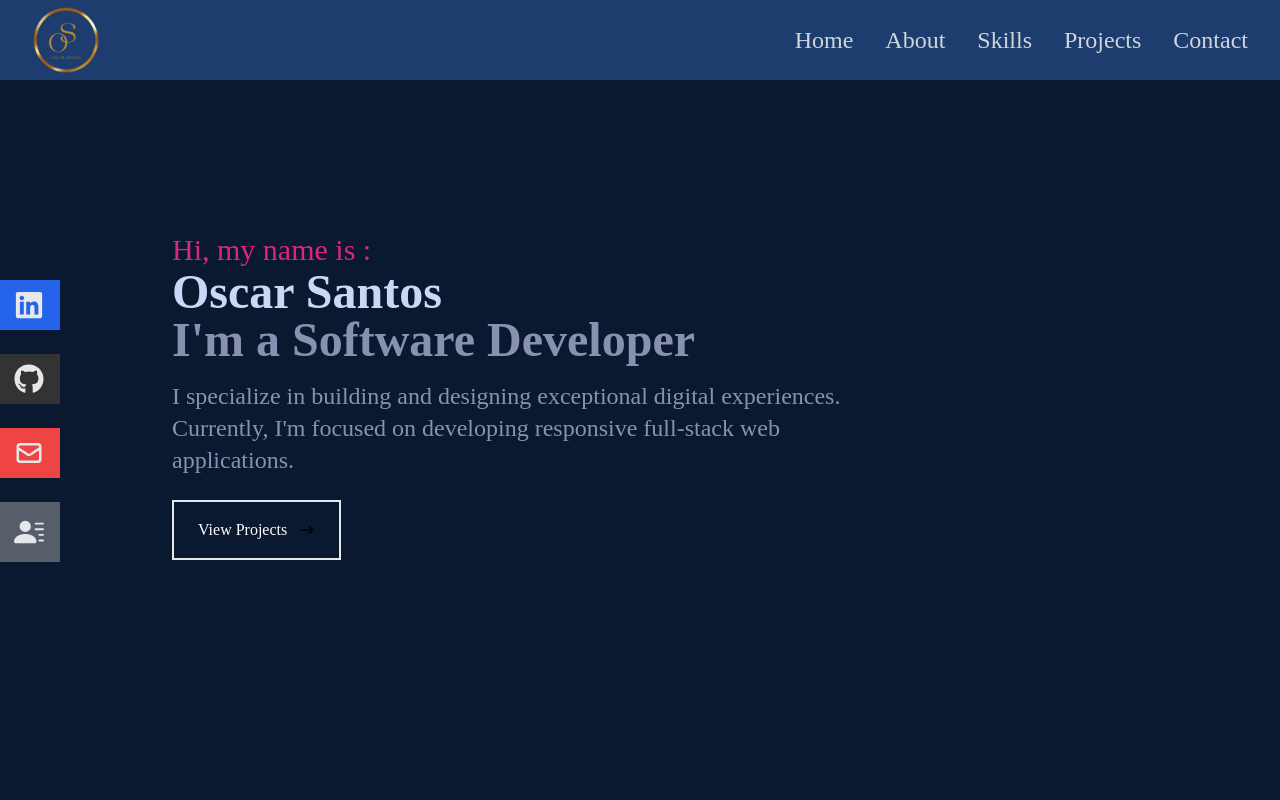
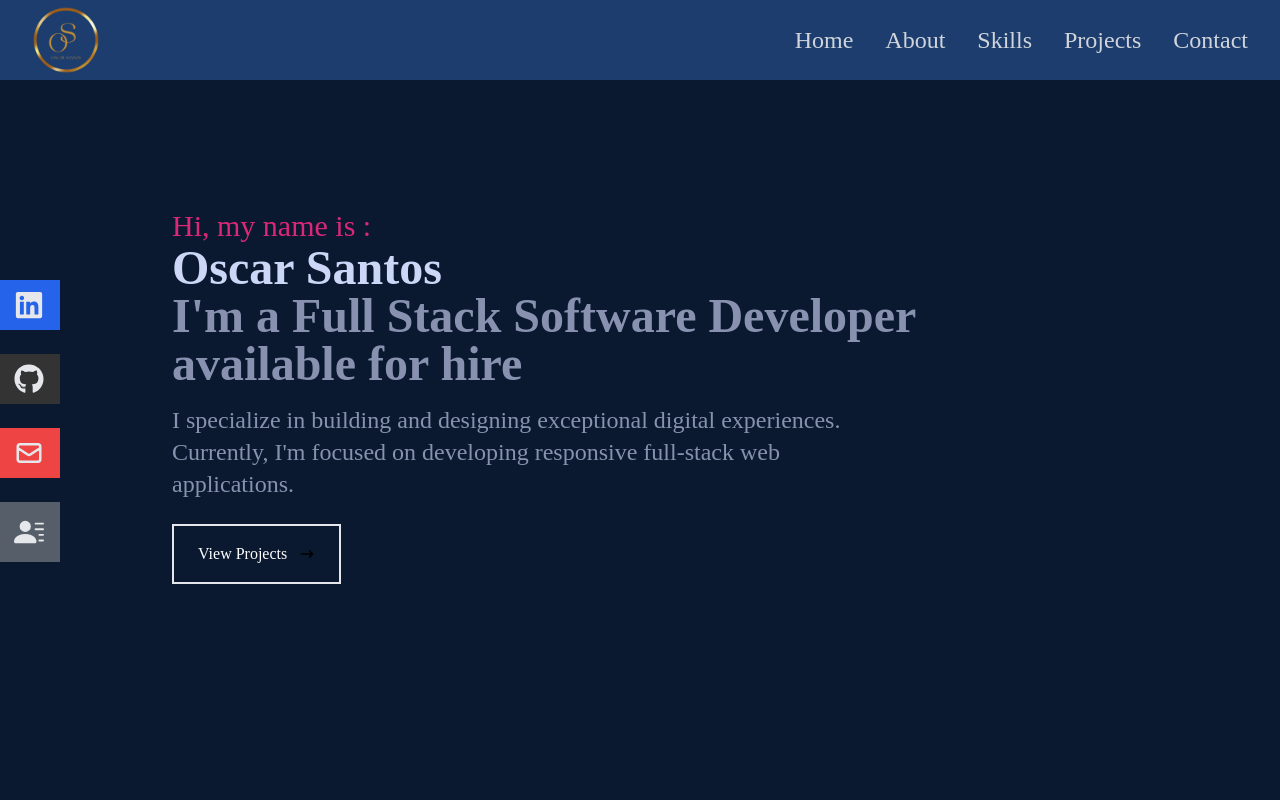
Before and after one commit to Oscar-Santos/OscarsPortfolio, a React (Create React App) app: page / in a window 1280 px wide. Shown: the top 800 px of the page. Built offline with nearby package versions, Linux system fonts and the light colour scheme.

Commit message:
refactor home page

```diff
--- a/src/components/Home.js
+++ b/src/components/Home.js
@@ -13,7 +13,7 @@ const Home = () => {
       <div className='max-w-[1000px] mx-auto px-8 flex flex-col justify-center h-full'>
         <p className='text-pink-600 text-3xl'>Hi, my name is :</p>
         <h1 className='text-4xl sm:text-5xl font-bold text-[#ccd6f6]'>Oscar Santos</h1>
-        <h2 className='text-4xl sm:text-5xl font-bold text-[#8892b0]'>I'm a Software Developer</h2>
+        <h2 className='text-4xl sm:text-5xl font-bold text-[#8892b0]'>I'm a Full Stack Software Developer available for hire</h2>
         <p className='text-[#8892b0] py-4 max-w-[700px] text-2xl'>
           I specialize in building and designing exceptional digital experiences. Currently, I'm focused on developing responsive full-stack web applications.
         </p>
```
